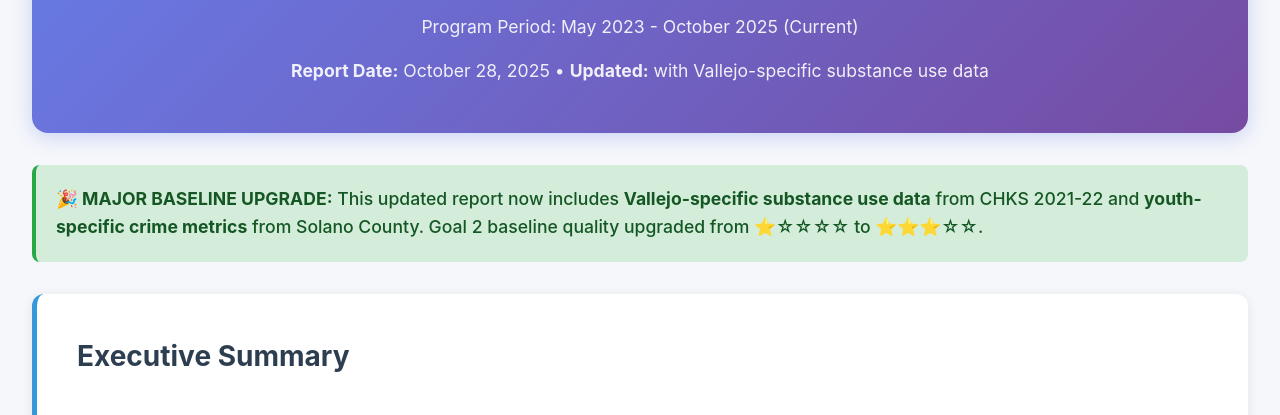
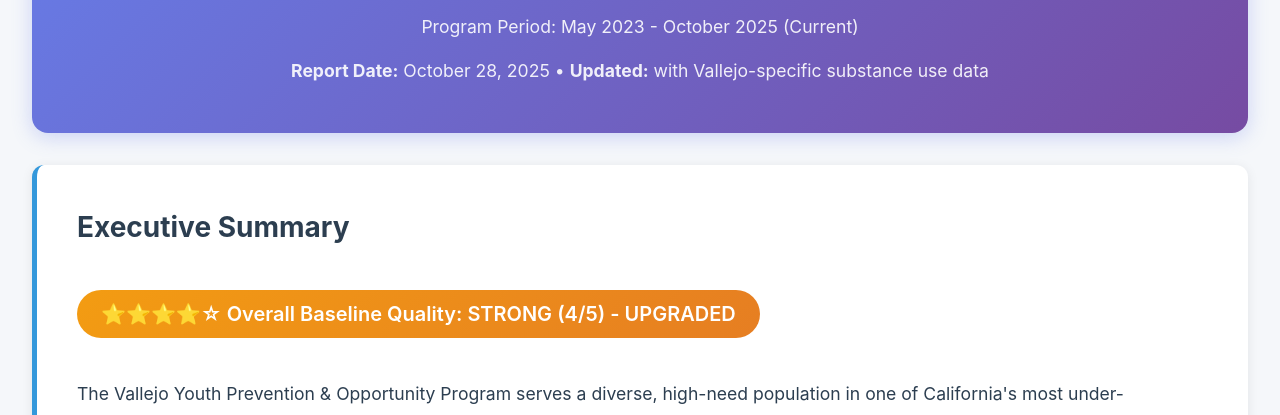
Before and after one commit to ClubStrideSolutions/Prop64Research, a plain HTML site: page index.html in a window 1280 px wide. Shown: the part 337-752 px from the top of the page. Drawn offline with Linux system fonts and the light colour scheme.

Commit message:
Update index.html

```diff
--- a/index.html
+++ b/index.html
@@ -549,11 +549,6 @@
         <div class="period">Program Period: May 2023 - October 2025 (Current)</div>
         <div class="period"><strong>Report Date:</strong> October 28, 2025 • <strong>Updated:</strong> with Vallejo-specific substance use data</div>
       </div>
-
-      <div class="alert alert-success" style="font-size: 1.1rem; margin-bottom: 2rem;">
-        <strong>🎉 MAJOR BASELINE UPGRADE:</strong> This updated report now includes <strong>Vallejo-specific substance use data</strong> from CHKS 2021-22 and <strong>youth-specific crime metrics</strong> from Solano County. Goal 2 baseline quality upgraded from ⭐☆☆☆☆ to ⭐⭐⭐☆☆.
-      </div>
-
       <div class="exec-summary">
         <h2>Executive Summary</h2>
         <div class="rating">⭐⭐⭐⭐☆ Overall Baseline Quality: STRONG (4/5) - UPGRADED</div>
```
